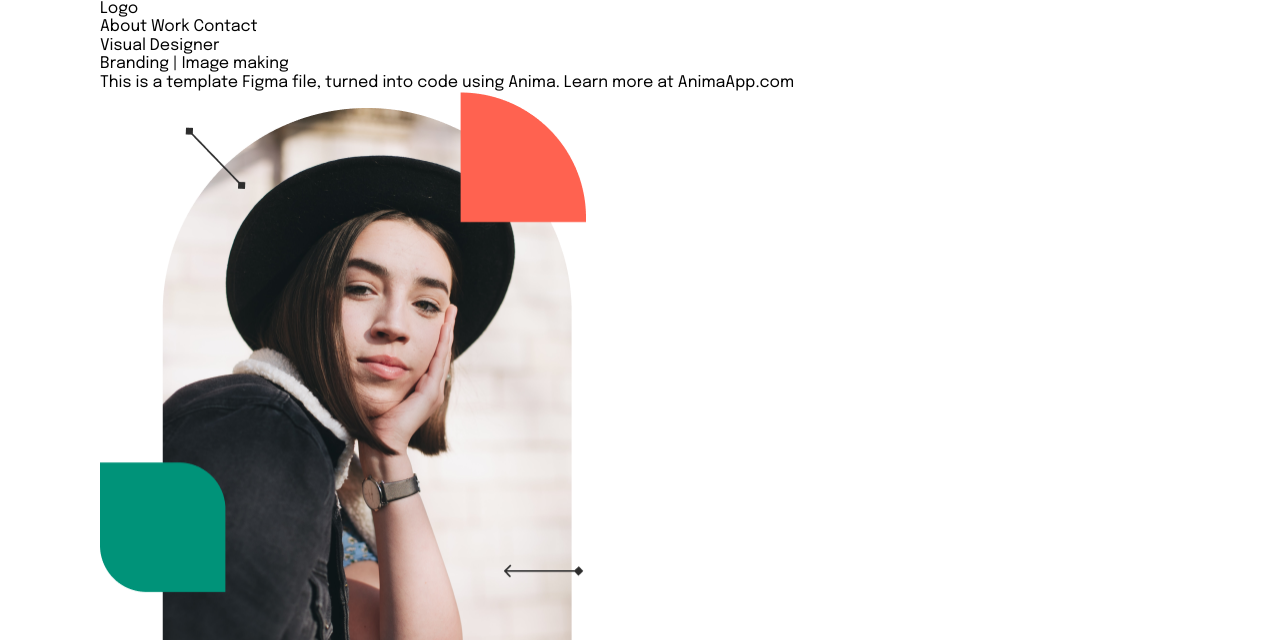
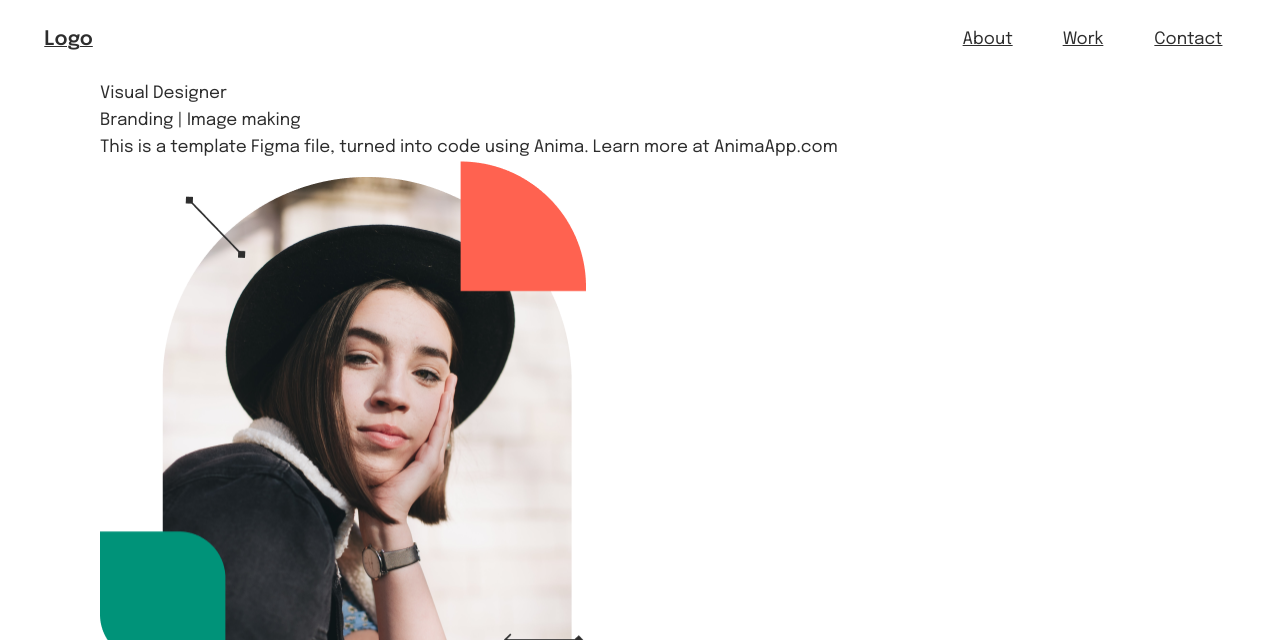
Before and after one commit to 0xrwx/portfolio_project_1, a plain HTML site: page index.html in a window 1280 px wide. Shown: the top 640 px of the page. Drawn offline with Linux system fonts and the light colour scheme.

Commit message:
add top-bar styles, chane container

```diff
--- a/index.html
+++ b/index.html
@@ -11,17 +11,16 @@
     <link rel="stylesheet" href="styles/style.css">
 </head>
 <body class="page">
-    <div class="page_container">
     <header class="header page__header">
         <div class="top-bar">
-                <p class="top-bar__logo logo">
+            <p class="top-bar__logo text-logo">
                 <a href="./index.html" class="top-bar__link">Logo</a>
             </p>
 
             <nav class="main-menu">
-                    <a href="#" class="main-menu__link">About</a>
-                    <a href="#" class="main-menu__link">Work</a>
-                    <a href="#" class="main-menu__link">Contact</a>
+                <a href="#" class="main-menu__link main-menu__link--one">About</a>
+                <a href="#" class="main-menu__link main-menu__link--two">Work</a>
+                <a href="#" class="main-menu__link main-menu__link--three">Contact</a>
             </nav>
         </div>
         <div class="welcome">
@@ -30,12 +29,13 @@
                     <h1 class="welcome__title title">Visual Designer</h1>
                     <h2 class="welcome__subtitle subtitle">Branding | Image making</h2>
                     <p class="welcome__description description">
-                            This is a template Figma file, turned into code using Anima. Learn more at AnimaApp.com
+                        This is a template Figma file, turned into code using Anima.
+                        Learn more at AnimaApp.com
                     </p>
                 </div>
                 <div class="welcome__column">
-                        <img class="welcome__main-photo main-photo" src="/images/welcome__photo.jpg" alt="My photo"
-                        width="486" height="564.58">
+                    <img class="welcome__main-photo main-photo" src="/images/welcome__photo.jpg"
+                    alt="My photo" width="486" height="564.58">
                 </div>
             </div>
         </div>
@@ -74,8 +74,8 @@
                 <div class="skills__row">
                     <div class="skills__column">
                         <div class="skills-card">
-                                <img class="skills-card__image" src="images/svg/abstract_art_1.svg" alt="abstract art"
-                                width="125" height="125">
+                            <img class="skills-card__image" src="images/svg/abstract_art_1.svg"
+                            alt="abstract art" width="125" height="125">
                             <h3 class="skills-card__title">Product design</h3>
                             <p class="skills-card__description">
                                 This is a template Figma file, turned into code using Anima.
@@ -85,8 +85,8 @@
                     </div>
                     <div class="skills__column">
                         <div class="skills-card">
-                                <img class="skills-card__image" src="images/svg/abstract_art_2.svg" alt="abstract art"
-                                width="127" height="127">>
+                            <img class="skills-card__image" src="images/svg/abstract_art_2.svg"
+                            alt="abstract art" width="127" height="127">>
                             <h3 class="skills-card__title">Product design</h3>
                             <p class="skills-card__description">
                                 This is a template Figma file, turned into code using Anima.
@@ -96,8 +96,8 @@
                     </div>
                     <div class="skills__column">
                         <div class="skills-card">
-                                <img class="skills-card__image" src="images/svg/abstract_art_3.svg" alt="abstract art"
-                                width="127" height="127">>
+                            <img class="skills-card__image" src="images/svg/abstract_art_3.svg"
+                            alt="abstract art" width="127" height="127">>
                             <h3 class="skills-card__title">Product design</h3>
                             <p class="skills-card__description">
                                 This is a template Figma file, turned into code using Anima.
@@ -265,6 +265,5 @@
             </div>
         </div>
     </footer>
-    </div>
 </body>
 </html>
--- a/styles/style.css
+++ b/styles/style.css
@@ -4,7 +4,47 @@
     font-family: 'Epilogue', sans-serif;
     width: 1280px;
     margin: 0 auto;
+    font-weight: 400;
+    font-size: 17px;
+    line-height: 27px;
+    color: #2D2D2D;
 }
-.page_container {
+
+.page__main, .page__footer, .welcome{
     padding: 0px 100px 0px 100px;
 }
+
+.top-bar {
+    margin-top: 24.5px;
+    margin-bottom: 25.5px;
+    margin-left: 44.28px;
+    margin-right: 57.55px;
+    display: flex;
+    justify-content: space-between;
+    align-items: center;
+}
+
+.text-logo {
+    font-size: 20px;
+    font-weight: 600;
+    line-height: 30px;
+}
+
+.top-bar__link, .main-menu__link {
+    text-decoration-line: underline;
+    text-decoration-thickness: 0.55px;
+}
+
+.main-menu {
+    display: flex;
+    justify-content: space-between;
+    align-items: center;
+}
+
+.main-menu__link--one {
+    margin-right: 50px;
+}
+
+.main-menu__link--two {
+    margin-right: 51px;
+}
```
Lines whose indentation alone changed are shown as unchanged.
